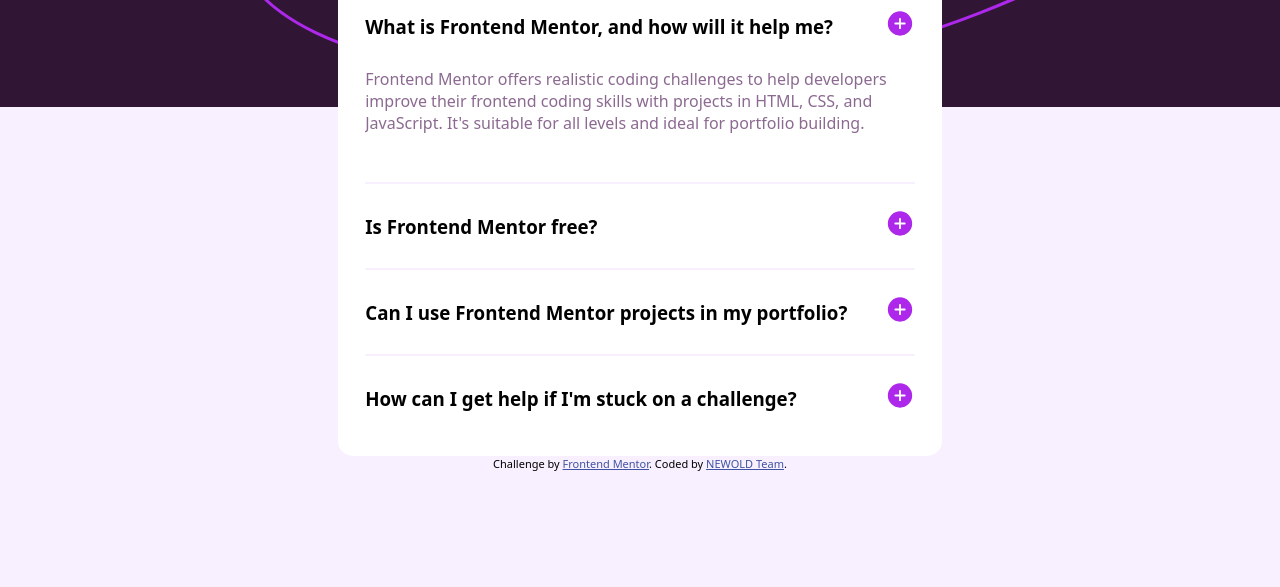
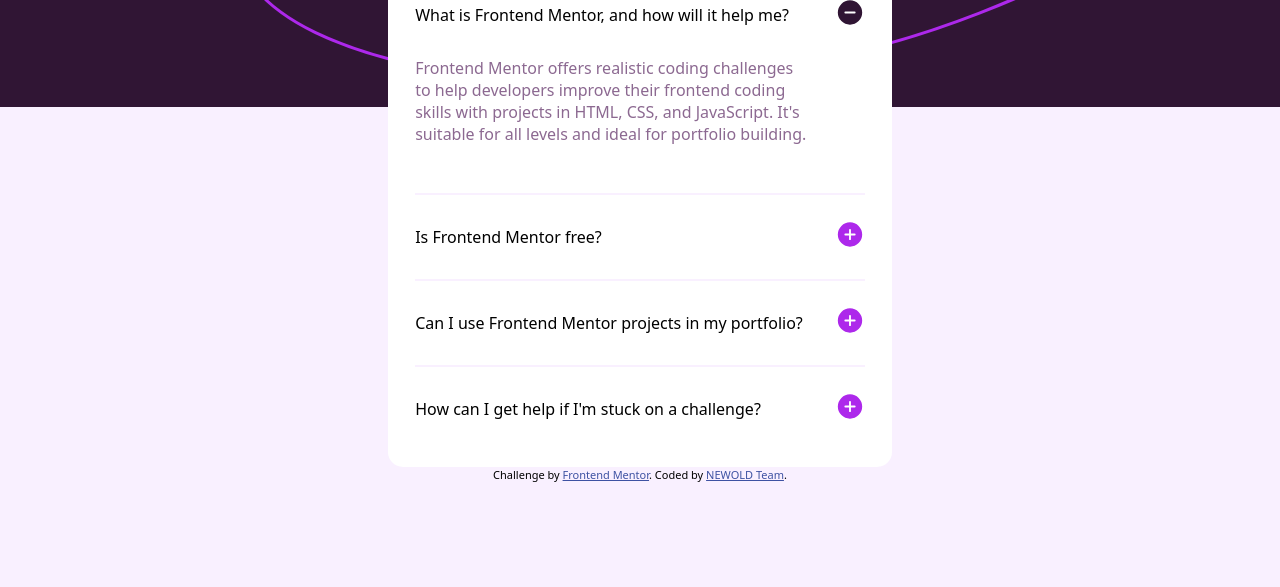
Before and after one commit to NEWOLDTEAM/Faq-accordion, a plain HTML site: page index.html in a window 1280 px wide. Shown: the part 213-800 px from the top of the page. Drawn offline with Linux system fonts and the light colour scheme.

Commit message:
Update index.html

```diff
--- a/index.html
+++ b/index.html
@@ -86,6 +86,10 @@
       display: block;
     }
 
+    .questions .select-obj:checked ~ .sub-title::after{
+      content: url("assets/images/icon-minus.svg");
+    }
+
     .questions {
       padding: 1.5em 0;
     }
@@ -116,9 +120,7 @@
       transition: max-height 0.3s ease-in;
     }
 
-    .select-obj:checked~.sub-title::after{
-      content: url("assets/images/icon-minus.svg");
-    }
+
     /* 768px -> 635px
       tablet
     */
@@ -186,10 +188,8 @@
 
       <div class="questions">
         <input type="radio" id="select-title1" class="select-obj" name="faq-group" checked>
-        <label for="select-title1">
-          <h3 class="sub-title">
+        <label for="select-title1" class="sub-title">
             What is Frontend Mentor, and how will it help me?
-          </h3>
         </label>
         <p class="answer">
           Frontend Mentor offers realistic coding challenges to help developers improve their
@@ -200,10 +200,8 @@
 
       <div class="questions">
         <input type="radio" id="select-title2" class="select-obj" name="faq-group">
-        <label for="select-title2">
-          <h3 class="sub-title">
+        <label for="select-title2" class="sub-title">
             Is Frontend Mentor free?
-          </h3>
         </label>
         <p class="answer">
           Yes, Frontend Mentor offers both free and premium coding challenges, with the free
@@ -213,10 +211,8 @@
 
       <div class="questions">
         <input type="radio" id="select-title3" class="select-obj" name="faq-group">
-        <label for="select-title3">
-          <h3 class="sub-title">
+        <label for="select-title3" class="sub-title">
             Can I use Frontend Mentor projects in my portfolio?
-          </h3>
         </label>
         <p class="answer">
           Yes, you can use projects completed on Frontend Mentor in your portfolio. It's an excellent
@@ -226,10 +222,8 @@
 
       <div class="questions">
         <input type="radio" id="select-title4" class="select-obj" name="faq-group">
-        <label for="select-title4">
-          <h3 class="sub-title">
+        <label for="select-title4" class="sub-title">
             How can I get help if I'm stuck on a challenge?
-          </h3>
         </label>
         <p class="answer">
           The best place to get help is inside Frontend Mentor's Discord community. There's a help
```
